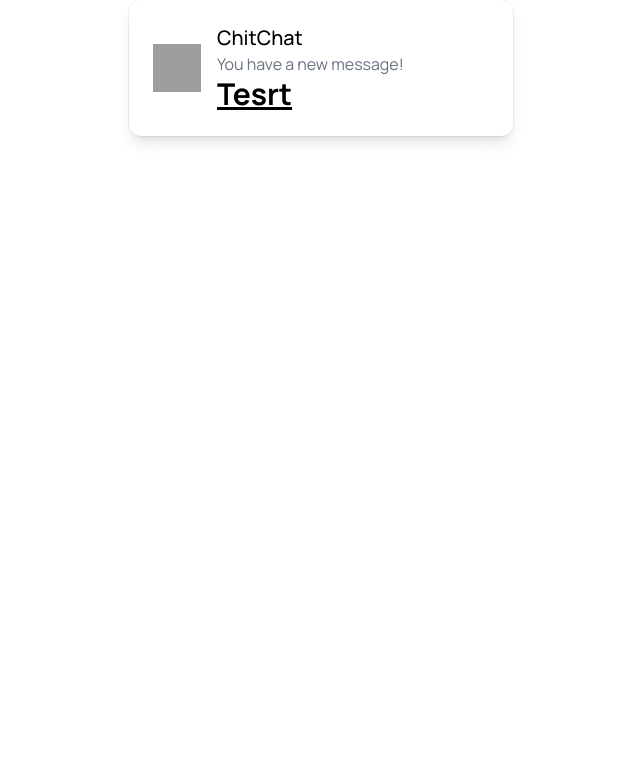
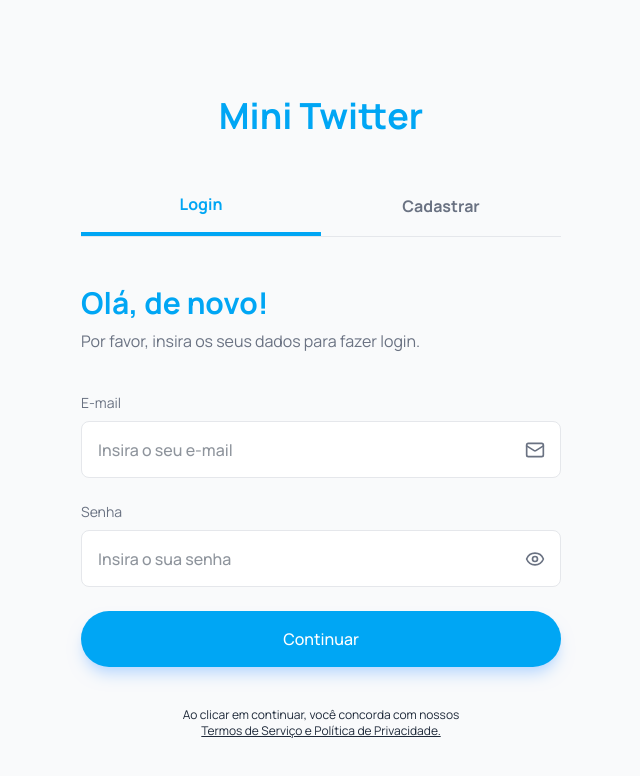
Before and after one commit to GabrielModog/mini-twitter-frontend, a React (Vite) app: page / in a window 1280 px wide. Shown: the top 776 px of the page, without its empty margins (319-959 px from the left). Built offline with nearby package versions, Linux system fonts and the light colour scheme; grey boxes are pictures that could not be loaded.

Commit message:
feat: add auth page form

```diff
--- a/package.json
+++ b/package.json
@@ -10,9 +10,12 @@
     "preview": "vite preview"
   },
   "dependencies": {
+    "@hookform/resolvers": "^5.2.2",
     "@tailwindcss/vite": "^4.2.2",
+    "lucide-react": "^0.577.0",
     "react": "^19.2.4",
     "react-dom": "^19.2.4",
+    "react-hook-form": "^7.71.2",
     "tailwindcss": "^4.2.2"
   },
   "devDependencies": {
--- a/src/App.tsx
+++ b/src/App.tsx
@@ -1,17 +1,7 @@
+import AuthPage from "./pages/auth-page"
 
 function App() {
-  return (
-    <>
-      <div className="mx-auto flex max-w-sm items-center gap-x-4 rounded-xl bg-white p-6 shadow-lg outline outline-black/5 dark:bg-slate-800 dark:shadow-none dark:-outline-offset-1 dark:outline-white/10">
-        <img className="size-12 shrink-0" src="/img/logo.svg" alt="ChitChat Logo" />
-        <div>
-          <div className="text-xl font-medium text-black dark:text-white">ChitChat</div>
-          <p className="text-gray-500 dark:text-gray-400">You have a new message!</p>
-          <h1 className="text-3xl font-bold underline">Tesrt</h1>
-        </div>
-      </div>
-    </>
-  )
+  return (<AuthPage />)
 }
 
 export default App
--- /dev/null
+++ b/src/pages/auth-page.tsx
@@ -0,0 +1,201 @@
+import { useState, type ReactNode } from "react"
+import { useForm, useFormContext, FormProvider } from 'react-hook-form';
+import { zodResolver } from '@hookform/resolvers/zod';
+import { z } from "zod"
+import { Eye, EyeOff, Mail, User } from "lucide-react";
+
+const loginSchema = z.object({
+  email: z.email({ message: 'E-mail inválido' }),
+  password: z.string().min(6, { message: 'A senha deve ter no mínimo 6 caracteres' }),
+})
+
+const registerSchema = z.object({
+  name: z.string().min(2, { message: 'O nome deve ter pelo menos 2 caracteres' }),
+  email: z.email({ message: 'E-mail inválido' }),
+  password: z.string().min(6, { message: 'A senha deve ter no mínimo 6 caracteres' }),
+})
+
+type LoginForm = z.infer<typeof loginSchema>
+type RegisterForm = z.infer<typeof registerSchema>
+
+interface TabProps {
+  label: string
+  content: ReactNode
+}
+
+interface TabsProps {
+  defaultTab?: number
+  tabs: TabProps[]
+}
+
+function Tabs(props: TabsProps) {
+  const { defaultTab = 0, tabs } = props
+  const [active, setActive] = useState(defaultTab)
+  return (
+    <div className="w-full mx-auto">
+      <div className="flex border-b border-gray-200">
+        {tabs.map((tab, idx) => (
+          <button
+            key={tab.label}
+            onClick={() => setActive(idx)}
+            className={`
+              flex-1 py-4 text-center font-bold transition-colors
+              ${active === idx
+                ? 'border-b-4 border-sky-500 text-sky-500'
+                : 'text-gray-500 hover:text-gray-400'}
+            `}
+          >
+            {tab.label}
+          </button>
+        ))}
+      </div>
+      <div className="mt-8">{tabs[active].content}</div>
+    </div>
+  )
+}
+
+interface InputProps {
+  label: string
+  name: string
+  type: string
+  placeholder: string
+  icon?: ReactNode | null
+}
+
+function Input(props: InputProps) {
+  const { label, name, type, placeholder, icon } = props
+  const { register, formState: { errors } } = useFormContext()
+  const error = errors[name]?.message
+
+  const [showPassword, setShowPasword] = useState(false)
+
+  const isPasswordField = type === "password" || name.includes("password")
+  const hasIcon = !isPasswordField && icon
+  const inputType = isPasswordField && showPassword ? "text" : type
+
+  return (
+    <div className="space-y-2">
+      <label className="block text-sm font-normal text-gray-500">
+        {label}
+      </label>
+      <div className="relative">
+        <input
+          type={inputType}
+          placeholder={placeholder}
+          className={`
+            w-full h-14.25 bg-white px-4 py-3 border rounded-lg outline-none
+            focus:border-blue-500 transition text-gray-800 font-medium
+            ${error ? 'border-red-500' : 'border-gray-200'}
+          `}
+          {...register(name)}
+        />
+        {hasIcon && <span className="absolute right-4 top-1/2 -translate-y-1/2 text-gray-500 focus:outline-none transition">{icon}</span>}
+        {isPasswordField && (
+          <button
+            type="button"
+            onClick={() => setShowPasword(prev => !prev)}
+            aria-label={showPassword ? "Ocultar Senha" : "Mostrar Senha"}
+            className="absolute right-4 top-1/2 -translate-y-1/2 text-gray-500 cursor-pointer focus:outline-none transition"
+          >
+            {showPassword ? (<EyeOff className="w-5 h-5" />) : (<Eye className="w-5 h-5" />)}
+          </button>
+        )}
+      </div>
+      {error && <p className="text-red-400 text-sm">{error.toString()}</p>}
+    </div>
+  )
+}
+
+function LoginForm() {
+  const methods = useForm({
+    resolver: zodResolver(loginSchema),
+    defaultValues: { email: '', password: '' },
+  })
+
+  const { handleSubmit, formState: { isSubmitting } } = methods
+
+  async function onSubmit(data: any) {
+    console.log('[debug] login - data', data);
+    await new Promise(r => setTimeout(r, 1200));
+  }
+
+  return (
+    <FormProvider {...methods}>
+      <div className="flex flex-col mt-12 mb-10">
+        <h3 className="text-3xl font-bold text-sky-500 mb-2">Olá, de novo!</h3>
+        <p className="text-md font-normal text-gray-500">Por favor, insira os seus dados para fazer login.</p>
+      </div>
+      <form onSubmit={handleSubmit(onSubmit)} className="space-y-6">
+        <Input label="E-mail" type="email" name="email" placeholder="Insira o seu e-mail" icon={<Mail  className="w-5 h-5"/>} />
+        <Input label="Senha" name="password" type="password" placeholder="Insira o sua senha" />
+
+        <button
+          type="submit"
+          disabled={isSubmitting}
+          className="w-full h-14 text-white py-3 bg-sky-500 hover:bg-sky-700 rounded-4xl font-medium transition disabled:opacity-60 cursor-pointer shadow-lg shadow-blue-200"
+        >
+          {isSubmitting ? 'Fazendo Login...' : 'Continuar'}
+        </button>
+      </form>
+    </FormProvider>
+  )
+}
+
+function RegisterForm() {
+  const methods = useForm({
+    resolver: zodResolver(registerSchema),
+    defaultValues: { name: '', email: '', password: '' },
+  });
+
+  const { handleSubmit, formState: { isSubmitting } } = methods;
+
+  async function onSubmit(data: any) {
+    console.log('[debug] login - data', data);
+    await new Promise(r => setTimeout(r, 1200));
+  }
+
+  return (
+    <FormProvider {...methods}>
+      <div className="flex flex-col mt-12 mb-10">
+        <h3 className="text-3xl font-bold text-sky-500 mb-2">Olá, vamos começar!</h3>
+        <p className="text-md font-normal text-gray-500">Por favor, insira os dados solicitados para fazer cadastro.</p>
+      </div>
+      <form onSubmit={handleSubmit(onSubmit)} className="space-y-6">
+        <Input label="Nome" type="text" name="name" placeholder="Insira o seu nome" icon={<User className="w-5 h-5" />} />
+        <Input label="E-mail" type="email" name="email" placeholder="Insira o seu e-mail" icon={<Mail  className="w-5 h-5"/>} />
+        <Input label="Senha" name="password" type="password" placeholder="Insira o sua senha" />
+
+        <button
+          type="submit"
+          disabled={isSubmitting}
+          className="w-full h-14 text-white py-3 bg-sky-500 hover:bg-sky-700 rounded-4xl font-medium transition disabled:opacity-60 cursor-pointer shadow-lg shadow-blue-200"
+        >
+          {isSubmitting ? 'Criando...' : 'Continuar'}
+        </button>
+      </form>
+    </FormProvider>
+  );
+}
+
+export default function AuthPage() {
+  const tabs = [
+    { label: 'Login', content: <LoginForm /> },
+    { label: 'Cadastrar', content: <RegisterForm /> },
+  ]
+  return (
+    <div className="min-h-screen flex items-center justify-center pt-24 bg-gray-50">
+      <div className="w-full max-w-120 h-186.25">
+        <h1 className="text-4xl font-bold text-sky-500 text-center mb-10">
+          Mini Twitter
+        </h1>
+        <Tabs tabs={tabs} />
+        <div className="my-10 pb-4">
+          <p className="text-center text-xs text-gray-800">
+            Ao clicar em continuar, você concorda com nossos<br />
+            <span className="underline">Termos de Serviço e Política de Privacidade.</span>
+          </p>
+        </div>
+      </div>
+    </div>
+  )
+}
```
Also changed, not shown: 1 other file (tests, documents, lock files or other folders).
